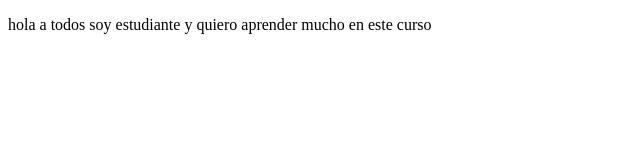
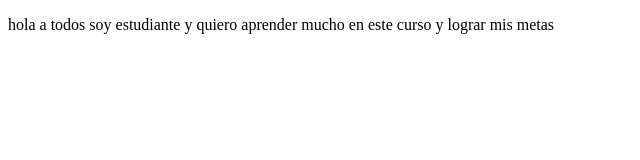
Before and after one commit to lorddasan/proyectoDemoCursoPrework, a plain HTML site: page index.html in a window 1280 px wide. Shown: the whole page, without its empty margins (0-640 px from the left). Drawn offline with Linux system fonts and the light colour scheme.

Commit message:
first commit

```diff
--- a/index.html
+++ b/index.html
@@ -8,7 +8,7 @@
 </head>
 <body>
     <p>
-        hola a todos soy estudiante y quiero aprender mucho en este curso
+        hola a todos soy estudiante y quiero aprender mucho en este curso y lograr mis metas
     </p>
 </body>
 </html>
```
